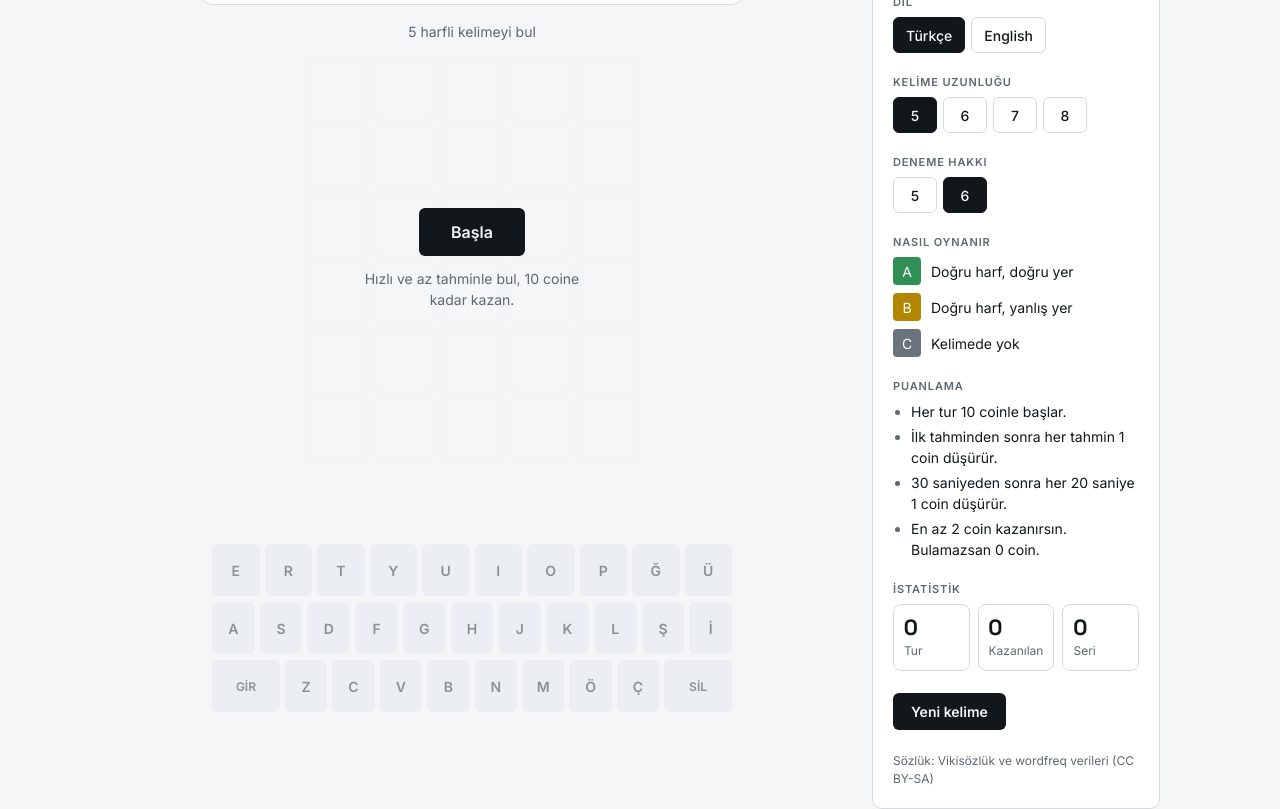
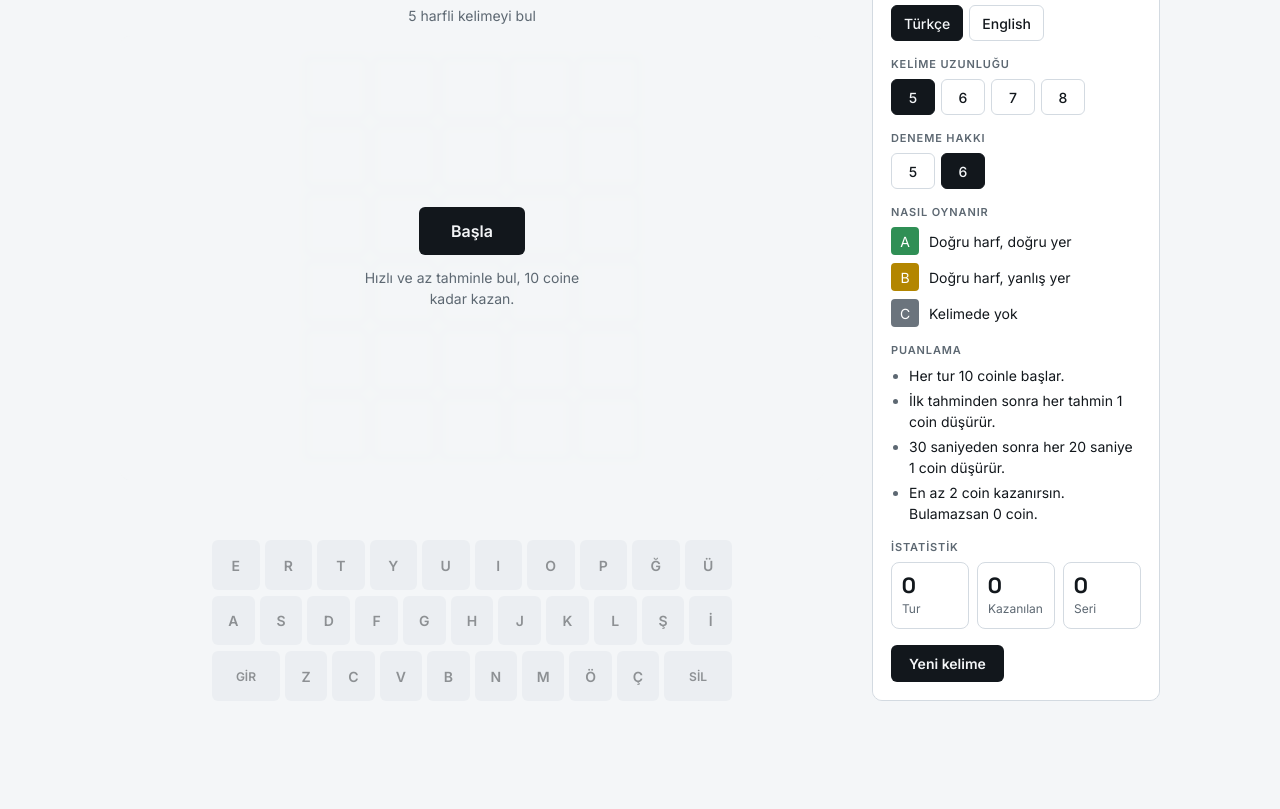
Before and after one commit to aleynaaley/Find_me_puzzle, a plain HTML site: page index.html in a window 1280 px wide. Shown: the part 87-896 px from the top of the page. After the commit the page ends 800 px from the top, so only its background shows below. Drawn offline with Linux system fonts and the light colour scheme.

Commit message:
update uı

```diff
--- a/app.js
+++ b/app.js
@@ -205,6 +205,7 @@ absolute birthday calendar daughter elephant favorite generous hospital internet
   function buildBoard() {
     boardEl.innerHTML = "";
     boardEl.style.setProperty("--len", settings.len);
+    boardEl.style.setProperty("--rows", settings.tries);
     for (var r = 0; r < settings.tries; r++) {
       var row = document.createElement("div");
       row.className = "row";
--- a/styles.css
+++ b/styles.css
@@ -63,7 +63,8 @@ button { font-family: inherit; color: inherit; }
 button:focus-visible { outline: 2px solid var(--focus); outline-offset: 2px; }
 
 .app { max-width: 1040px; margin: 0 auto; }
-main { display: flex; flex-direction: column; align-items: center; gap: 16px; padding-block: 16px 28px; min-width: 0; }
+/* The page is exactly one screen tall: the board gets whatever height is left after the other rows. */
+main { display: flex; flex-direction: column; align-items: center; gap: 10px; padding-block: 12px; min-width: 0; height: 100vh; height: 100dvh; }
 
 header { width: 100%; display: flex; align-items: center; justify-content: space-between; gap: 12px; }
 .brand { display: flex; align-items: center; gap: 12px; min-width: 0; }
@@ -76,7 +77,16 @@ h1 { margin: 0; font: 700 20px/1.1 var(--font-display); letter-spacing: -0.01em;
 .goal { margin: 0; color: var(--muted); text-align: center; }
 .icon-btn { width: 40px; height: 40px; display: grid; place-items: center; border: 1px solid var(--line); background: transparent; border-radius: 8px; cursor: pointer; flex: none; }
 
+/* Tile size: the largest square that fits the board area both across and down (max 62px, min 24px).
+   --len is the word length and --rows the number of guesses, both set from app.js. */
 .board { display: grid; gap: 6px; --tile: min(62px, calc((100vw - 40px - 6px * (var(--len) - 1)) / var(--len))); }
+@supports (width: 1cqw) {
+  .board {
+    --tile: max(24px, min(62px,
+      calc((100cqw - 6px * (var(--len) - 1)) / var(--len)),
+      calc((100cqh - 6px * (var(--rows) - 1)) / var(--rows))));
+  }
+}
 .row { display: grid; grid-template-columns: repeat(var(--len), var(--tile)); gap: 6px; justify-content: center; }
 .tile {
   width: var(--tile); height: var(--tile);
@@ -95,14 +105,15 @@ h1 { margin: 0; font: 700 20px/1.1 var(--font-display); letter-spacing: -0.01em;
 @keyframes flip { 50% { transform: scaleY(0); } }
 @keyframes shake { 20%, 60% { transform: translateX(-6px); } 40%, 80% { transform: translateX(6px); } }
 
-.status { display: flex; flex-direction: column; align-items: center; gap: 10px; min-height: 52px; text-align: center; }
+.status { display: flex; flex-wrap: wrap; align-items: center; justify-content: center; gap: 6px 14px; min-height: 40px; text-align: center; }
 #msg { margin: 0; min-height: 22px; font-weight: 500; }
+@media (max-width: 560px) { .status { min-height: 76px; } }
 .primary { background: var(--fg); color: var(--bg); border: 0; border-radius: 6px; padding: 10px 18px; font: 600 14px var(--font-body); cursor: pointer; }
 .primary:hover { opacity: 0.88; }
 
-.kb { width: 100%; max-width: 520px; display: grid; gap: 6px; }
+.kb { width: 100%; max-width: 520px; display: grid; gap: 6px; flex: none; }
 .kr { display: flex; gap: 5px; justify-content: center; }
-.key { flex: 1 1 0; min-width: 0; height: 52px; border: 0; border-radius: 6px; background: var(--key); color: var(--fg); font: 600 14px var(--font-body); cursor: pointer; padding: 0; }
+.key { flex: 1 1 0; min-width: 0; height: clamp(36px, 6.2vh, 52px); border: 0; border-radius: 6px; background: var(--key); color: var(--fg); font: 600 14px var(--font-body); cursor: pointer; padding: 0; }
 .key.wide { flex: 1.6 1 0; font-size: 12px; }
 .key.good { background: var(--good); color: var(--on-state); }
 .key.near { background: var(--near); color: var(--on-state); }
@@ -159,9 +170,13 @@ body.open #scrim { display: block; }
 @keyframes bump { 40% { transform: scale(1.35); } }
 
 /* Start overlay on top of the board */
-.board-wrap { position: relative; display: grid; justify-items: center; max-width: 100%; }
+.board-wrap {
+  position: relative; flex: 1 1 0; min-height: 0; width: 100%;
+  display: flex; align-items: center; justify-content: center;
+  container-type: size;
+}
 .start {
-  position: absolute; inset: -8px; z-index: 5;
+  position: absolute; inset: 0; z-index: 5;
   display: flex; flex-direction: column; align-items: center; justify-content: center; gap: 12px;
   padding: 16px; text-align: center; border-radius: 10px;
   background: var(--bg);
@@ -173,6 +188,7 @@ body.open #scrim { display: block; }
 .primary.big { padding: 14px 32px; font-size: 16px; }
 .primary:disabled { opacity: 0.6; cursor: default; }
 .kb.off { opacity: 0.45; pointer-events: none; }
+main > :not(.board-wrap) { flex: none; }
 
 .rules { margin: 0; padding-left: 18px; display: grid; gap: 4px; color: var(--fg); }
 .rules li::marker { color: var(--muted); }
@@ -181,9 +197,11 @@ body.open #scrim { display: block; }
   .app { display: grid; grid-template-columns: minmax(0, 1fr) 288px; column-gap: 48px; align-items: start; }
   .icon-btn.gear, #closeBtn, #scrim, body.open #scrim { display: none; }
   .panel {
-    position: sticky; top: 16px; margin-top: 16px; z-index: auto;
+    position: sticky; top: 12px; margin-top: 12px; z-index: auto;
     width: auto; transform: none; visibility: visible;
-    border: 1px solid var(--line); border-radius: 10px; padding: 20px; overflow: visible;
+    border: 1px solid var(--line); border-radius: 10px; padding: 18px; gap: 16px;
+    /* never taller than the screen; scrolls inside itself on short screens */
+    max-height: calc(100vh - 24px); max-height: calc(100dvh - 24px); overflow-y: auto;
   }
 }
 @media (prefers-reduced-motion: reduce) {
```
